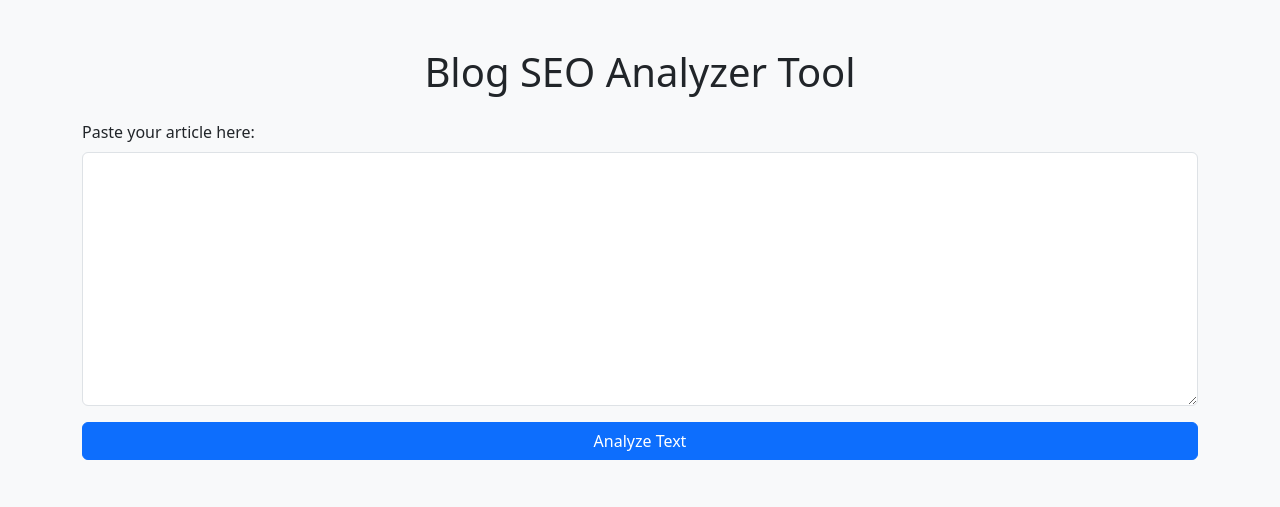
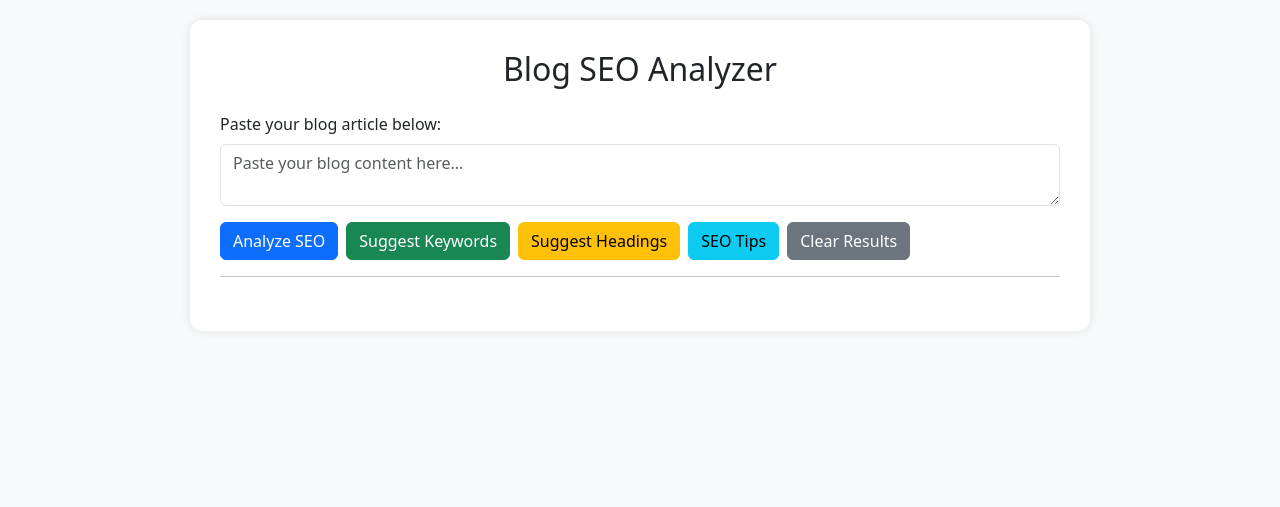
Before and after one commit to TarekWeslati/Name-blog-seo-analyzer, a Flask app: page / in a window 1280 px wide. Shown: the top 507 px of the page. Run offline with Flask 3, Linux system fonts and the light colour scheme.

Commit message:
Update index.html

```diff
--- a/templates/index.html
+++ b/templates/index.html
@@ -5,43 +5,59 @@
     <meta name="viewport" content="width=device-width, initial-scale=1.0">
     <title>Blog SEO Analyzer</title>
     <link href="https://cdn.jsdelivr.net/npm/bootstrap@5.3.0/dist/css/bootstrap.min.css" rel="stylesheet">
+    <style>
+        body { padding: 20px; background-color: #f8f9fa; }
+        .container { max-width: 900px; background: white; padding: 30px; border-radius: 12px; box-shadow: 0 0 10px rgba(0,0,0,0.1); }
+        textarea { min-height: 200px; }
+    </style>
 </head>
-<body class="bg-light">
-<div class="container py-5">
-    <h1 class="text-center mb-4">Blog SEO Analyzer Tool</h1>
-    <form id="analyzeForm" method="POST" action="/analyze">
+<body>
+<div class="container">
+    <h2 class="mb-4 text-center">Blog SEO Analyzer</h2>
+    <form id="seoForm">
         <div class="mb-3">
-            <label for="articleText" class="form-label">Paste your article here:</label>
-            <textarea class="form-control" id="articleText" name="article" rows="10" required></textarea>
+            <label for="content" class="form-label">Paste your blog article below:</label>
+            <textarea class="form-control" id="content" name="content" placeholder="Paste your blog content here..."></textarea>
         </div>
-        <div class="d-grid gap-2">
-            <button type="submit" class="btn btn-primary">Analyze Text</button>
+        <div class="d-flex flex-wrap gap-2">
+            <button type="button" class="btn btn-primary" onclick="submitAction('analyze')">Analyze SEO</button>
+            <button type="button" class="btn btn-success" onclick="submitAction('keywords')">Suggest Keywords</button>
+            <button type="button" class="btn btn-warning" onclick="submitAction('headings')">Suggest Headings</button>
+            <button type="button" class="btn btn-info" onclick="submitAction('tips')">SEO Tips</button>
+            <button type="button" class="btn btn-secondary" onclick="clearResults()">Clear Results</button>
         </div>
     </form>
-
-    <div id="results" class="mt-5" style="display:none;">
-        <h3>Analysis Results:</h3>
-        <div id="seoScore"></div>
-        <div id="keywords"></div>
-        <div id="headings"></div>
-        <div id="suggestions"></div>
-        <div class="mt-3">
-            <a href="/download-pdf" class="btn btn-outline-success">Download PDF Report</a>
-            <button onclick="copyToClipboard()" class="btn btn-outline-secondary">Copy Results</button>
-        </div>
-    </div>
+    <hr>
+    <div id="resultArea" class="mt-4"></div>
 </div>
 
 <script>
-    function copyToClipboard() {
-        const resultDiv = document.getElementById('results');
-        const text = resultDiv.innerText;
-        navigator.clipboard.writeText(text).then(function () {
-            alert('Copied to clipboard!');
-        }, function (err) {
-            alert('Error copying: ', err);
-        });
+function submitAction(action) {
+    const content = document.getElementById('content').value;
+    if (!content.trim()) {
+        alert('Please paste some content.');
+        return;
     }
+
+    fetch(`/${action}`, {
+        method: 'POST',
+        headers: { 'Content-Type': 'application/json' },
+        body: JSON.stringify({ content })
+    })
+    .then(res => res.json())
+    .then(data => {
+        const resultDiv = document.getElementById('resultArea');
+        resultDiv.innerHTML = '<pre>' + JSON.stringify(data, null, 2) + '</pre>';
+    })
+    .catch(err => {
+        document.getElementById('resultArea').innerHTML = '<div class="alert alert-danger">Error: ' + err.message + '</div>';
+    });
+}
+
+function clearResults() {
+    document.getElementById('content').value = '';
+    document.getElementById('resultArea').innerHTML = '';
+}
 </script>
 </body>
-</html>
+    </html>
```
